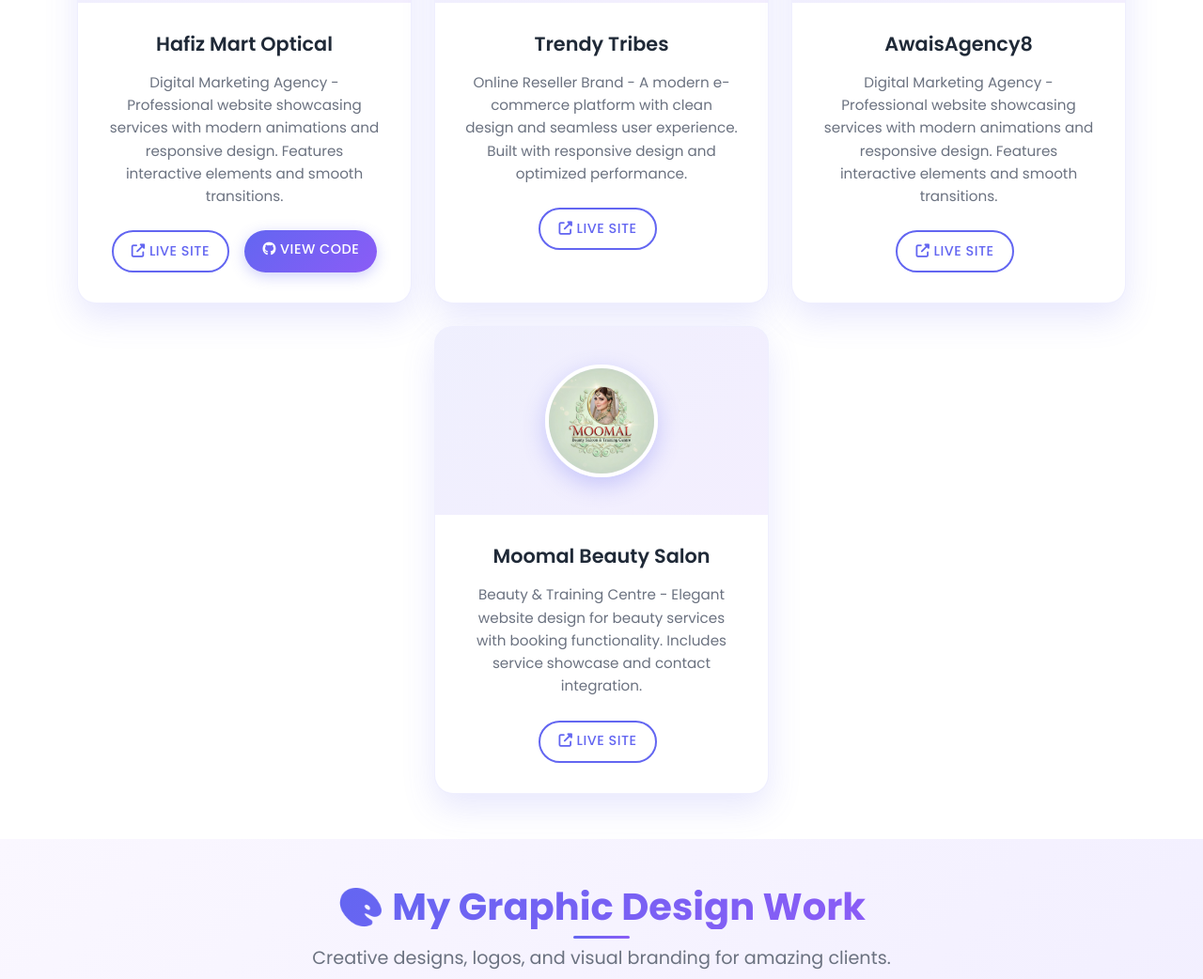
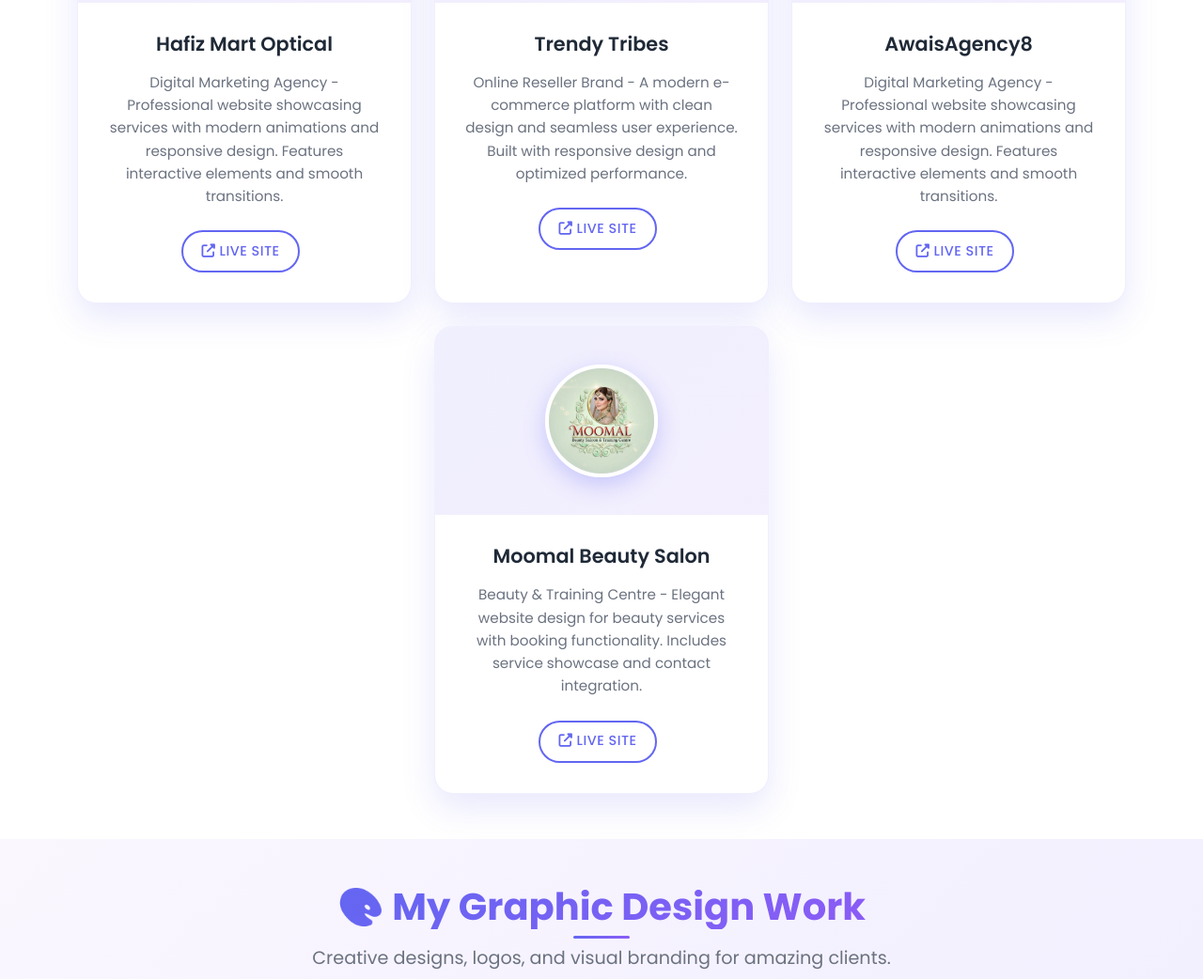
Before and after one commit to Mehreen3781/myportfolio, a plain HTML site: page index.html in a window 1280 px wide. Shown: the part 4222-5264 px from the top of the page at 94% size. Drawn offline with nearby package versions, Linux system fonts and the light colour scheme.

Commit message:
Update index.html

```diff
--- a/index.html
+++ b/index.html
@@ -408,9 +408,7 @@
                                 <a href="https://hafizmartoptical.com" target="_blank" class="btn btn-outline-primary me-2">
                                     <i class="fas fa-external-link-alt"></i> Live Site
                                 </a>
-                                <a href="https://github.com/Mehreen3781/hafizmartoptical" target="_blank" class="btn btn-primary">
-                                    <i class="fab fa-github"></i> View Code
-                                </a>
+
                             </div>
                         </div>
                     </div>
```
